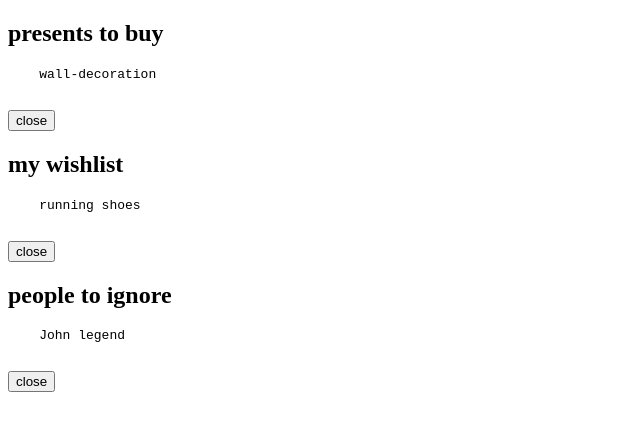
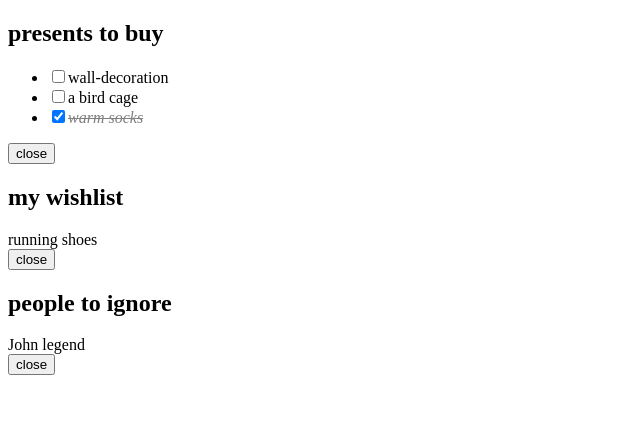
Before and after one commit to ArneCaluwe/elmos-notes, an Angular app: page / in a window 1280 px wide. Shown: the top 430 px of the page, without its empty margins (0-640 px from the left). Built offline with nearby package versions, Linux system fonts and the light colour scheme.

Commit message:
add directive for strikethrough (attribute)

```diff
--- /dev/null
+++ b/src/app/directives/strikethrough.directive.ts
@@ -0,0 +1,18 @@
+import { Directive, ElementRef, Input, OnInit } from '@angular/core';
+
+@Directive({
+  selector: '[appStrikethrough]',
+})
+export class StrikethroughDirective implements OnInit {
+  @Input() appStrikethrough?: boolean = false;
+
+  constructor(private el: ElementRef) {}
+
+  ngOnInit(): void {
+    if (this.appStrikethrough) {
+      this.el.nativeElement.style.textDecoration = 'line-through';
+      this.el.nativeElement.style.fontStyle = 'italic';
+      this.el.nativeElement.style.color = 'grey';
+    }
+  }
+}
--- a/src/app/note-collection/note-collection/note-collection.component.ts
+++ b/src/app/note-collection/note-collection/note-collection.component.ts
@@ -9,17 +9,27 @@ import { Note } from 'src/app/models/note.model';
 export class NoteCollectionComponent {
   note1: Note = {
     noteTitle: 'presents to buy',
-    noteContent: 'wall-decoration',
+    noteTasks: [
+      {
+        taskContent: 'wall-decoration',
+        taskReference: '001',
+        completed: false,
+      },
+      { taskContent: 'a bird cage', taskReference: '002', completed: false },
+      { taskContent: 'warm socks', taskReference: '003', completed: true },
+    ],
     isClosed: false,
   };
   note2: Note = {
     noteTitle: 'my wishlist',
     noteContent: 'running shoes',
+    noteTasks: [],
     isClosed: false,
   };
   note3: Note = {
     noteTitle: 'people to ignore',
     noteContent: 'John legend',
+    noteTasks: [],
     isClosed: false,
   };
 }
--- a/src/app/note/note.component.html
+++ b/src/app/note/note.component.html
@@ -1,7 +1,21 @@
 <div class="quote" [class.disabled]="note.isClosed" *ngIf="note">
   <h1 class="quote__title">{{ note.noteTitle }}</h1>
-  <pre class="quote__content">
+  <div class="quote__content">
+    <ul>
+      <li *ngFor="let task of note.noteTasks; index as i">
+        <input
+          type="checkbox"
+          [name]="'note-task-' + (i + 1)"
+          [id]="'task_' + i"
+          [value]="task.taskReference"
+          [checked]="task.completed"
+        />
+        <label [appStrikethrough]="task.completed" [for]="'task_' + i">{{
+          task.taskContent
+        }}</label>
+      </li>
+    </ul>
     {{ note.noteContent }}
-  </pre>
+  </div>
   <button (click)="onClose()" [disabled]="note.isClosed">close</button>
 </div>
--- a/src/app/note/note.component.ts
+++ b/src/app/note/note.component.ts
@@ -1,11 +1,12 @@
 import { Component, EventEmitter, Input, Output } from '@angular/core';
 import { CommonModule } from '@angular/common';
 import { Note } from '../models/note.model';
+import { DirectivesModule } from '../directives/directives.module';
 
 @Component({
   selector: 'app-note',
   standalone: true,
-  imports: [CommonModule],
+  imports: [CommonModule, DirectivesModule],
   templateUrl: './note.component.html',
   styleUrls: ['./note.component.scss'],
 })
```
Also changed, not shown: src/app/directives/directives.module.ts (added, +10 -0 lines), src/app/models/note.model.ts (+8 -1 lines), 1 other file (tests, documents, lock files or other folders).
